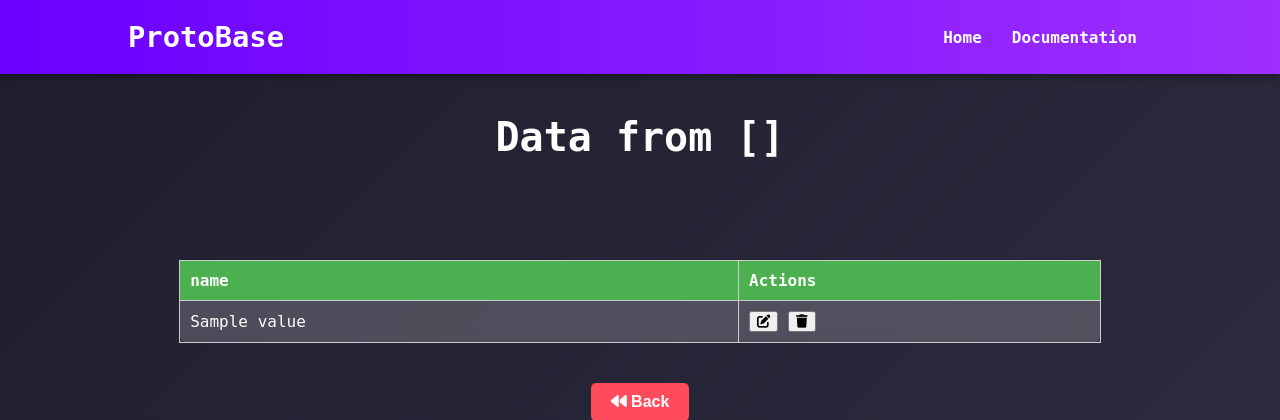
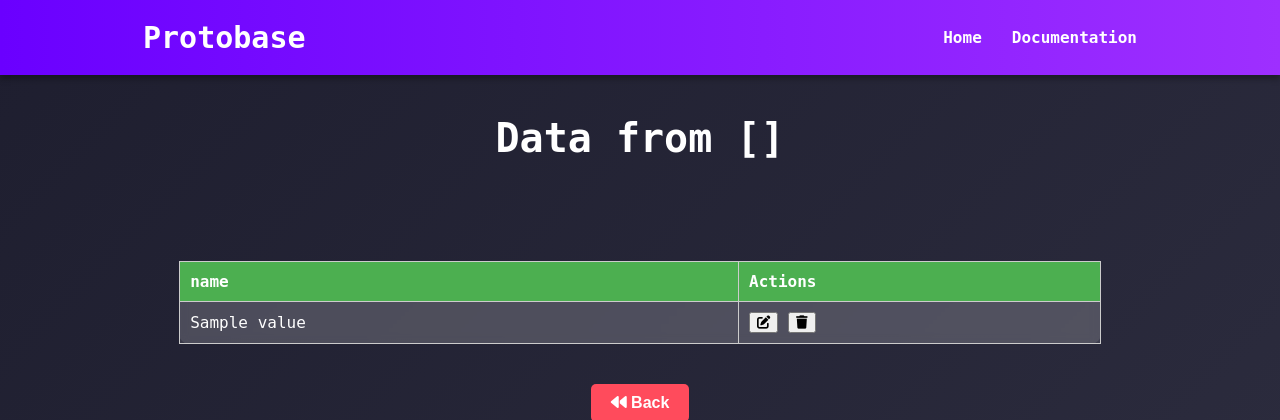
Before and after one commit to AkiTheMemeGod/ProtoBase, a Flask app: template templates/read_data.html in a window 1280 px wide. Shown: the top 420 px of the page. Run offline with Flask 3, Linux system fonts and the light colour scheme; the template is opened without the code that fills it: most values are stand-ins (such as "Sample title", 1, 10 or a date in 2020).

Commit message:
update header in read_data.html to improve navigation and branding

```diff
--- a/templates/read_data.html
+++ b/templates/read_data.html
@@ -9,7 +9,7 @@
 </head>
 <body>
     <header>
-        <h1>ProtoBase</h1>
+            <nav><ul><li><a href="/" style="font-size: 30px">Protobase</a></li></ul></nav>
         <nav>
             <ul>
                 <li><a href="/">Home</a></li>
```
